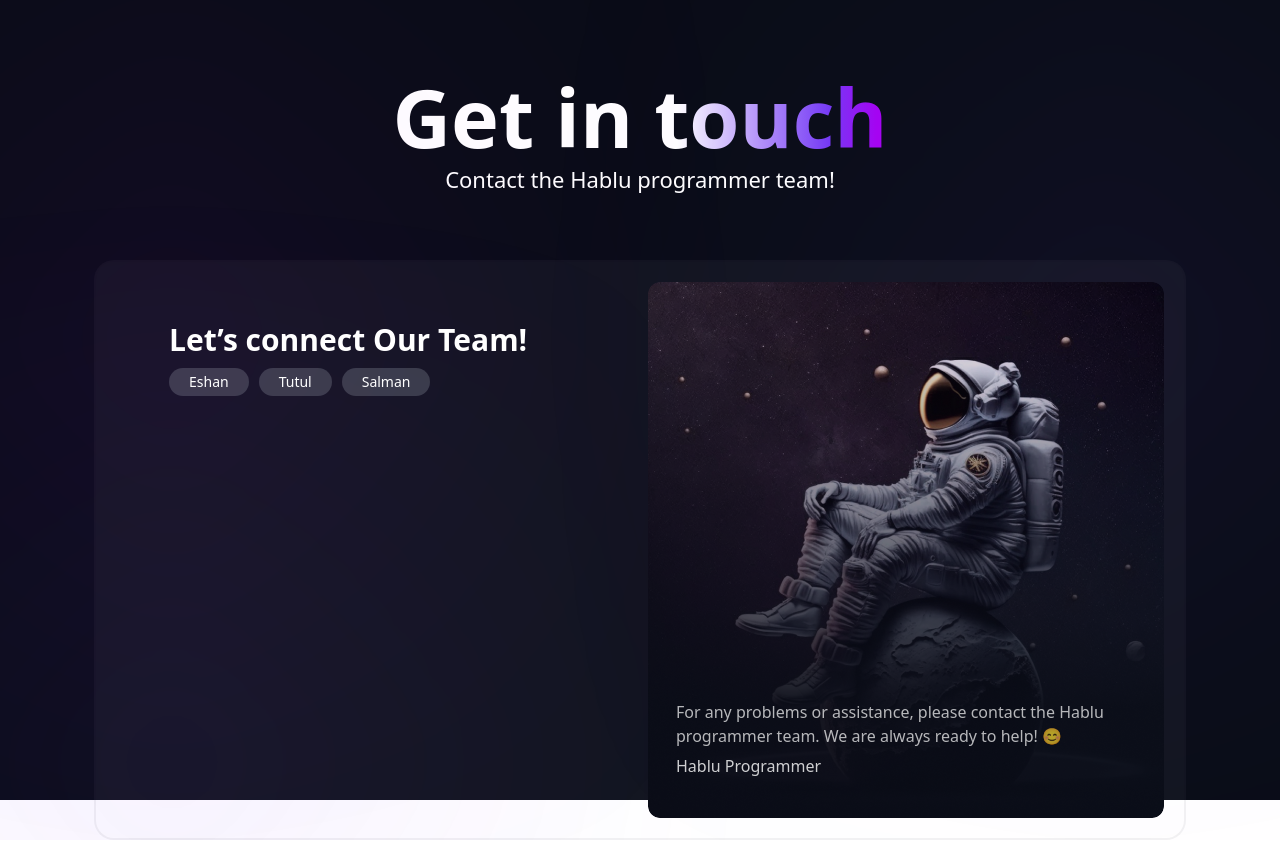
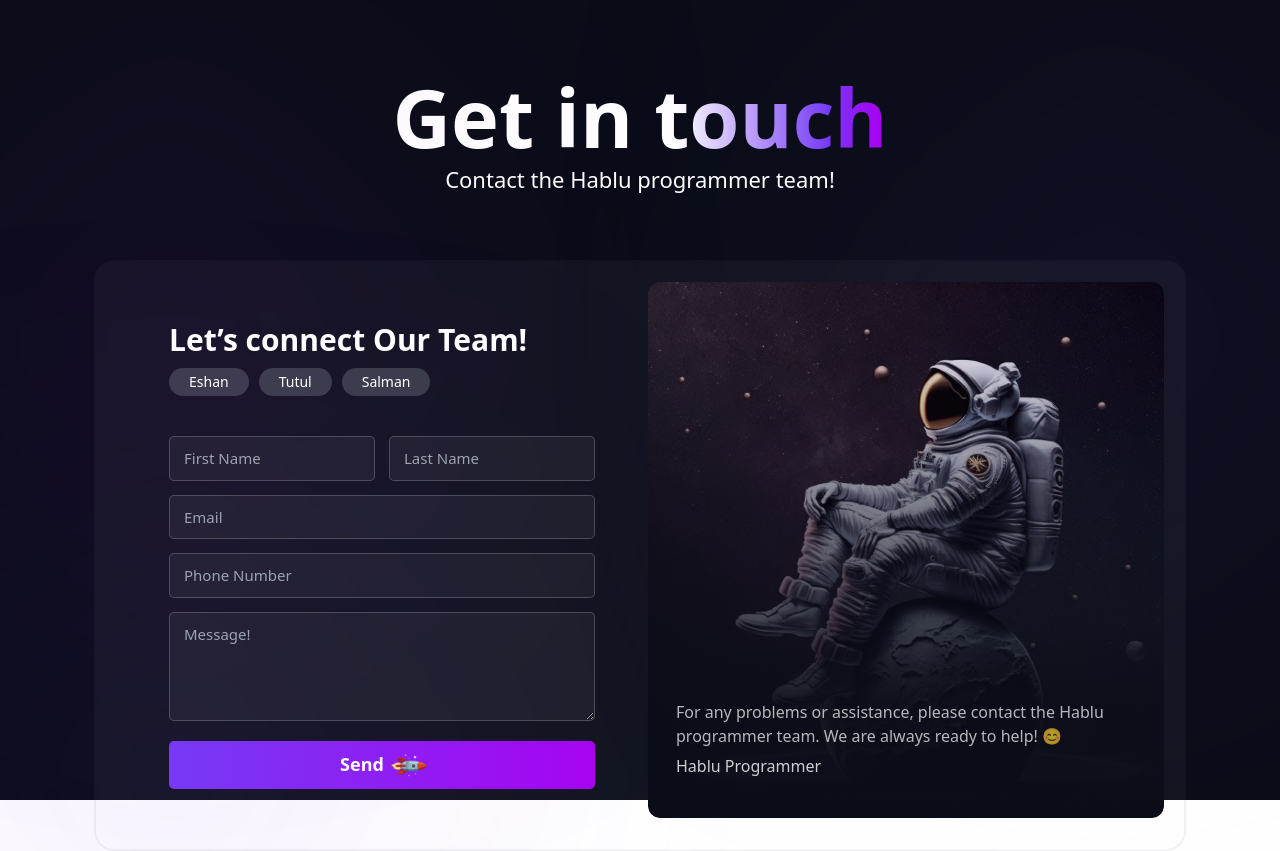
Before and after one commit to Shahriyar-Hosen/contack-us, a Next.js app: page / in a window 1280 px wide. Built offline with nearby package versions, Linux system fonts and the light colour scheme.

Commit message:
Add ContactForm component and replace ParsonButton with new button implementation

```diff
--- a/src/app/page.tsx
+++ b/src/app/page.tsx
@@ -1,4 +1,4 @@
-import { ParsonButton } from "@/components";
+import { ContactForm, ParsonButton } from "@/components";
 import { parsons } from "@/lib/data";
 import Image from "next/image";
 
@@ -22,7 +22,7 @@ const HomePage = () => {
         <div className="left-0 bottom-0 absolute size-[152px] rounded-full blur-[200px] bg-secondary" />
 
         <div className="w-full h-full p-5 flex justify-between items-start relative z-20">
-          <div className="w-full max-w-[506px] mx-auto p-10">
+          <div className="w-full max-w-[506px] mx-auto p-10 space-y-10">
             <div className="space-y-2.5">
               <h2 className="font-semibold text-3xl leading-[36.31px] tracking-[-2%] text-start">
                 Let’s connect Our Team!
@@ -33,6 +33,7 @@ const HomePage = () => {
                 ))}
               </div>
             </div>
+            <ContactForm />
           </div>
 
           <div className="w-full max-w-[516px] relative">
--- /dev/null
+++ b/src/components/button.tsx
@@ -0,0 +1,18 @@
+import { ButtonHTMLAttributes, FC } from "react";
+
+type IButton = ButtonHTMLAttributes<HTMLButtonElement>;
+export const ParsonButton: FC<IButton> = ({ children }) => {
+  return (
+    <button className="text-sm px-5 py-1 rounded-full bg-slate-300/20 hover:bg-secondary/30  transition-all delay-100 active:bg-gradient-to-r from-secondary to-primary">
+      {children}
+    </button>
+  );
+};
+
+export const Button: FC<IButton> = ({ children }) => {
+  return (
+    <button className="w-full rounded-[5px] bg-gradient-to-r from-secondary to-primary py-3 text-lg font-semibold leading-[21.78px] tracking-[-1%] flex gap-2.5 justify-center items-center">
+      {children}
+    </button>
+  );
+};
--- /dev/null
+++ b/src/components/form.tsx
@@ -0,0 +1,23 @@
+import { Button } from "./button";
+import { Input, Textarea } from "./input";
+
+export const ContactForm = () => {
+  return (
+    <form className="space-y-3.5">
+      <div className="flex justify-between items-center gap-3.5">
+        <Input placeholder="First Name" />
+        <Input placeholder="Last Name" />
+      </div>
+      <Input placeholder="Email" type="email" />
+      <Input placeholder="Phone Number" />
+      <Textarea placeholder="Message!" />
+
+      <Button>
+        Send{" "}
+        <span className="rotate-45 block text-2xl leading-none tracking-normal">
+          🚀
+        </span>
+      </Button>
+    </form>
+  );
+};
--- a/src/components/index.ts
+++ b/src/components/index.ts
@@ -1 +1,2 @@
-export * from "./parson-button";
+export * from "./form";
+export * from "./button";
--- /dev/null
+++ b/src/components/input.tsx
@@ -0,0 +1,30 @@
+import { FC, InputHTMLAttributes, TextareaHTMLAttributes } from "react";
+
+type IInputProps = InputHTMLAttributes<HTMLInputElement>;
+type ITextareaProps = TextareaHTMLAttributes<HTMLTextAreaElement>;
+
+const inputClass =
+  "w-full rounded-[5px] bg-[#FFFFFF0D] border border-[#FFFFFF33] py-3 px-3.5 text-[15px] tracking-[-1%] leading-[18.5px] text-[#FFFFFF99] focus:outline-none focus:border-secondary";
+
+export const Input: FC<IInputProps> = (props) => {
+  const { type, placeholder, ...others } = props;
+  return (
+    <input
+      {...others}
+      type={type || "text"}
+      className={inputClass}
+      placeholder={placeholder}
+    />
+  );
+};
+
+export const Textarea: FC<ITextareaProps> = (props) => {
+  const { placeholder, ...others } = props;
+  return (
+    <textarea
+      {...others}
+      placeholder={placeholder}
+      className={`${inputClass} h-[109px]`}
+    />
+  );
+};
--- a/src/components/parson-button.tsx
+++ /dev/null
@@ -1,10 +0,0 @@
-import { FC } from "react";
-
-type IChildren = { children: React.ReactNode };
-export const ParsonButton: FC<IChildren> = ({ children }) => {
-  return (
-    <button className="text-sm px-5 py-1 rounded-full bg-slate-300/20 hover:bg-secondary/30  transition-all delay-100">
-      {children}
-    </button>
-  );
-};
```
